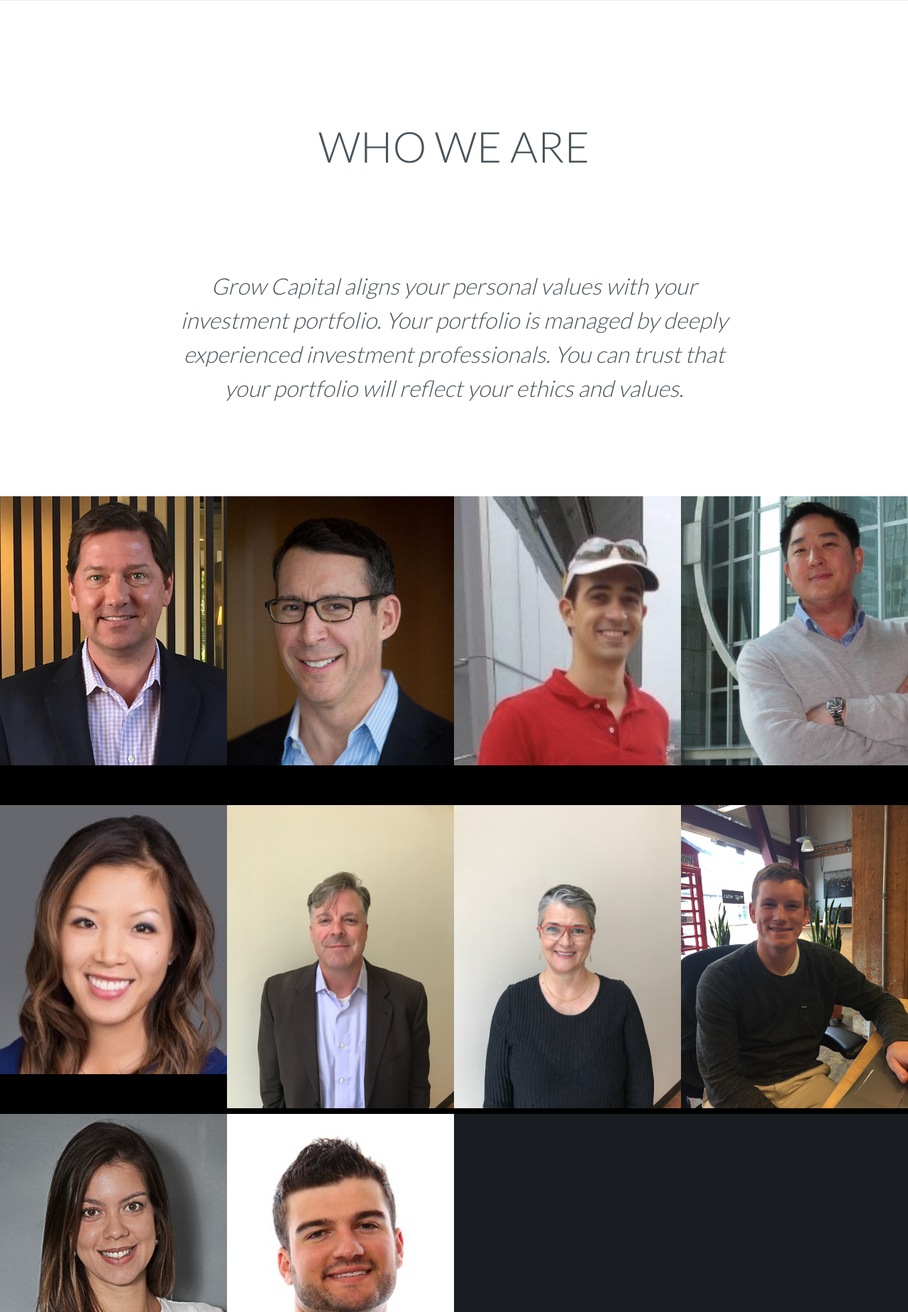
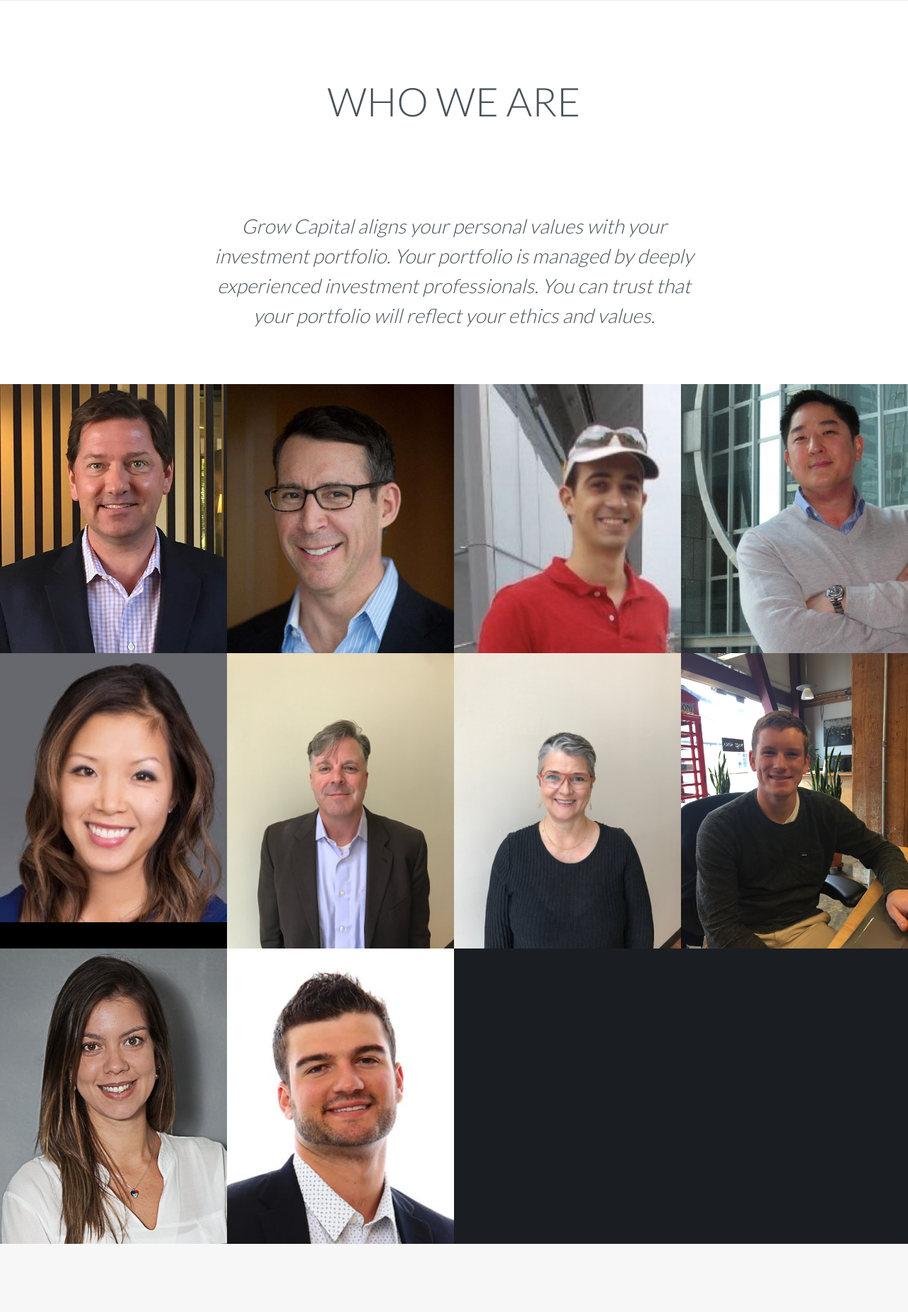
Before and after one commit to alemontree/growcapital, a PHP site: page /about.php in a window 1280 px wide. Shown: the part 72-1920 px from the top of the page at 71% size. Run offline with PHP 8.4, Linux system fonts and the light colour scheme; some libraries are stand-ins or nearby versions.

Commit message:
reduced heading size

```diff
--- a/sass/base/_ui.scss
+++ b/sass/base/_ui.scss
@@ -139,16 +139,16 @@ input[type="submit"], .button {
 /* Heading Section - Give you a title and sub title styles */
 .page-heading {
   margin: 0 auto;
-  font-size: 2.5em;
+  font-size: 2.2em;
   @include breakpoint ($bp-med) {
-    font-size: 3em;
+    font-size: 2.8em;
   }
 }
 
 .sub-heading {
   font-size: 1.2em;
   line-height: 1.4em;
-  margin-bottom: 1em;
+  margin-bottom: 0.8em;
   @include breakpoint ($bp-med) {
     font-size: 1.5em;
     line-height: 1.6em;
@@ -157,7 +157,7 @@ input[type="submit"], .button {
 
 .heading-wrap {
   text-align: center;
-  margin:3em auto;
+  margin: 2.4em auto;
   @include breakpoint ($bp-med) {
     margin: 4em auto;
   }
--- a/sass/components/_section-about.scss
+++ b/sass/components/_section-about.scss
@@ -3,13 +3,14 @@
 	.intro-wrap {
 		@include container ($container-full);
 		text-align: center;
-		margin: 8em auto 6em auto;
+		height: 320px;
+		margin: 5em auto 6em auto;
 	    padding: 0 1em;
 		p {
 			max-width:25em;
 		    text-align: center;
 		    margin: 4em auto;
-		    font-size: 1.6em;
+		    font-size: 1.4em;
 		    line-height: 1.5em;
 		    font-style: italic;
 		}
@@ -46,9 +47,7 @@
 					display: inline-block;
 					width: 100%;
 					background: $col-black;
-					// height: 100%;
-					height: 435px !important;
-					max-height: 435px !important;
+					max-height: 16em;
 					overflow: hidden;
 					font-size: 1.5em;
 					font-size: 7vw;
@@ -93,7 +92,7 @@
 						display: block;
 						position: absolute;
 						color: $col-white;
-						margin-top: 8em;
+						margin-top: 6em;
 						vertical-align: bottom;
 						opacity: 1;
 						z-index: 9999;
--- a/stylesheets/styles.css
+++ b/stylesheets/styles.css
@@ -336,18 +336,18 @@ input[type="submit"]:hover, .button:hover {
 /* Heading Section - Give you a title and sub title styles */
 .page-heading {
   margin: 0 auto;
-  font-size: 2.5em;
+  font-size: 2.2em;
 }
 @media (min-width: 48em) {
   .page-heading {
-    font-size: 3em;
+    font-size: 2.8em;
   }
 }
 
 .sub-heading {
   font-size: 1.2em;
   line-height: 1.4em;
-  margin-bottom: 1em;
+  margin-bottom: 0.8em;
 }
 @media (min-width: 48em) {
   .sub-heading {
@@ -358,7 +358,7 @@ input[type="submit"]:hover, .button:hover {
 
 .heading-wrap {
   text-align: center;
-  margin: 3em auto;
+  margin: 2.4em auto;
 }
 @media (min-width: 48em) {
   .heading-wrap {
@@ -668,7 +668,8 @@ body .section {
   margin-left: auto;
   margin-right: auto;
   text-align: center;
-  margin: 8em auto 6em auto;
+  height: 320px;
+  margin: 5em auto 6em auto;
   padding: 0 1em;
 }
 #about .intro-wrap:after {
@@ -680,7 +681,7 @@ body .section {
   max-width: 25em;
   text-align: center;
   margin: 4em auto;
-  font-size: 1.6em;
+  font-size: 1.4em;
   line-height: 1.5em;
   font-style: italic;
 }
@@ -727,8 +728,7 @@ body .section {
   display: inline-block;
   width: 100%;
   background: #000;
-  height: 435px !important;
-  max-height: 435px !important;
+  max-height: 16em;
   overflow: hidden;
   font-size: 1.5em;
   font-size: 7vw;
@@ -784,7 +784,7 @@ body .section {
   display: block;
   position: absolute;
   color: #fff;
-  margin-top: 8em;
+  margin-top: 6em;
   vertical-align: bottom;
   opacity: 1;
   z-index: 9999;
```
